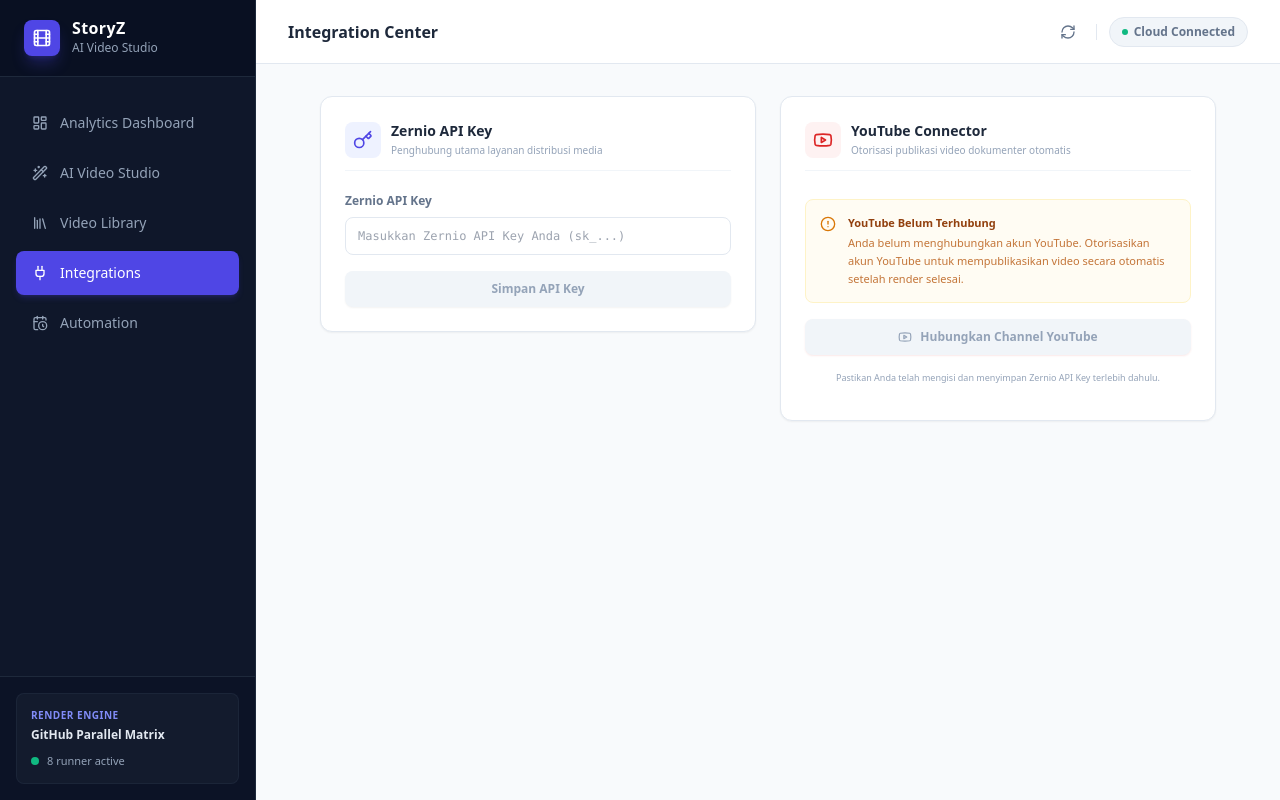
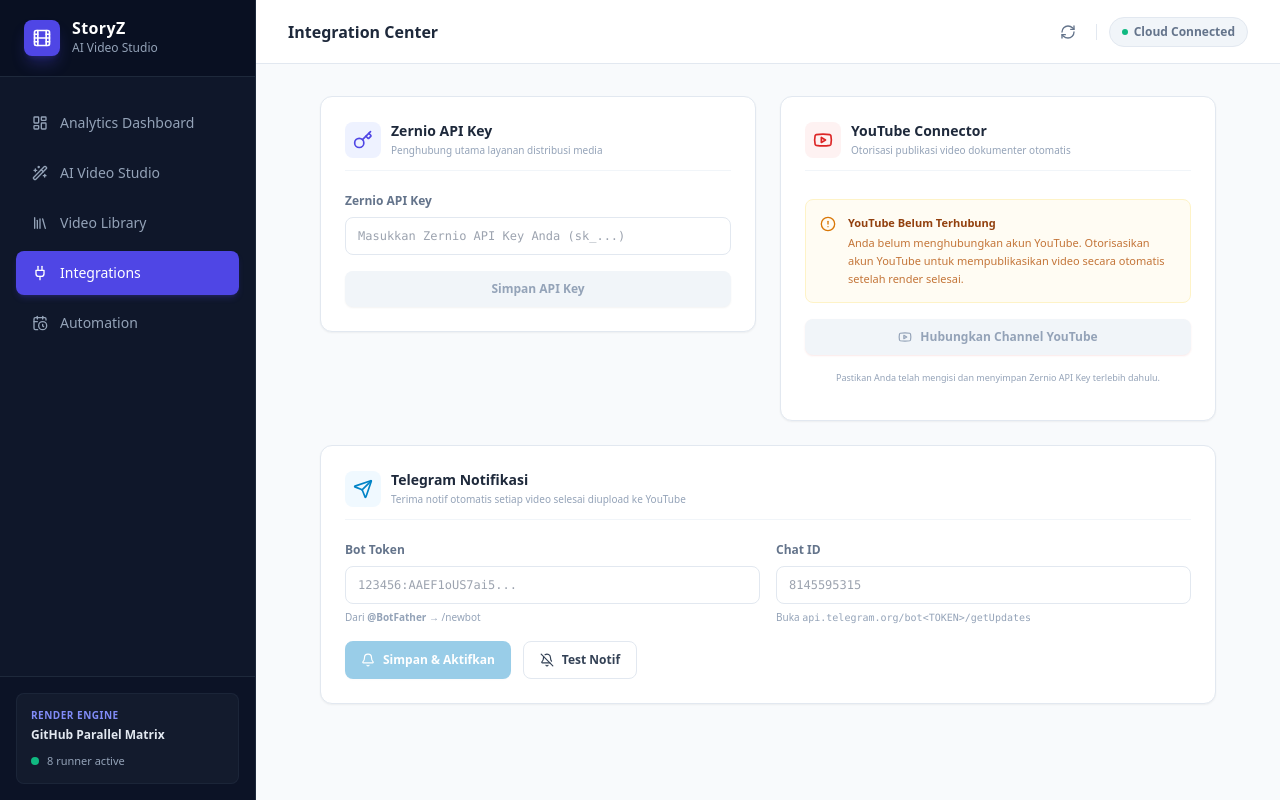
Before and after one commit to ezazee/vidz, a Next.js app: page /integrations in a window 1280 px wide. Built offline with nearby package versions, Linux system fonts and the light colour scheme; no server answers; the database is empty.

Commit message:
feat: add Telegram integration for notifications
- Implemented a new POST route to send notifications via Telegram.
- Created a function to send messages to Telegram, with fallback to database for bot token and chat ID.

```diff
--- /dev/null
+++ b/app/api/integrations/telegram/test/route.ts
@@ -0,0 +1,27 @@
+import { NextResponse } from 'next/server'
+import { getSql } from '@/lib/db/client'
+
+export async function POST() {
+  const sql = getSql()
+  const rows = await sql`SELECT key, value FROM integrations WHERE key IN ('telegram_bot_token', 'telegram_chat_id')`
+  const config: Record<string, string> = {}
+  for (const r of rows) config[r.key] = r.value
+
+  const token = config.telegram_bot_token || process.env.TELEGRAM_BOT_TOKEN
+  const chatId = config.telegram_chat_id || process.env.TELEGRAM_CHAT_ID
+
+  if (!token || !chatId) return NextResponse.json({ error: 'Telegram belum dikonfigurasi' }, { status: 400 })
+
+  const res = await fetch(`https://api.telegram.org/bot${token}/sendMessage`, {
+    method: 'POST',
+    headers: { 'Content-Type': 'application/json' },
+    body: JSON.stringify({
+      chat_id: chatId,
+      text: '✅ <b>StoryZ notifikasi aktif!</b>\n\nBot sudah terhubung. Kamu akan dapat notif otomatis setiap video selesai diupload ke YouTube. 🎬',
+      parse_mode: 'HTML',
+    }),
+  })
+
+  if (!res.ok) return NextResponse.json({ error: 'Gagal kirim notif ke Telegram' }, { status: 500 })
+  return NextResponse.json({ success: true })
+}
--- a/app/api/projects/[id]/publish/route.ts
+++ b/app/api/projects/[id]/publish/route.ts
@@ -1,5 +1,6 @@
 import { NextResponse } from 'next/server'
 import { getSql } from '@/lib/db/client'
+import { sendTelegram } from '@/lib/telegram'
 
 interface RouteContext {
   params: Promise<{ id: string }>
@@ -171,6 +172,14 @@
       UPDATE projects SET status = 'uploaded', updated_at = now() WHERE id = ${id}
     `
 
+    // Notif Telegram
+    const ytLink = youtubeUrl || `https://youtube.com/watch?v=${postId}`
+    await sendTelegram(
+      `✅ <b>Video berhasil diupload ke YouTube!</b>\n\n` +
+      `📹 <b>${project.seo_title || project.topic}</b>\n` +
+      `🔗 ${ytLink}`
+    )
+
     return NextResponse.json({
       success: true,
       postId,
--- a/app/api/render-jobs/[id]/route.ts
+++ b/app/api/render-jobs/[id]/route.ts
@@ -2,6 +2,7 @@
 import { z } from 'zod'
 import { env } from '@/lib/env'
 import { getSql } from '@/lib/db/client'
+import { sendTelegram } from '@/lib/telegram'
 
 const updateJobSchema = z.object({
   status: z.enum(['pending', 'processing', 'completed', 'failed']),
@@ -54,12 +55,15 @@
       WHERE id = ${projectId}
     `
 
+    let topic = 'Dokumenter'
+    let autoPublish = false
     try {
       // 1. Ambil detail proyek dan scene pertama
       const projectDetails = await sql`
         SELECT topic, auto_publish FROM projects WHERE id = ${projectId} LIMIT 1
       `
-      const topic = projectDetails[0]?.topic || 'Dokumenter'
+      topic = projectDetails[0]?.topic || 'Dokumenter'
+      autoPublish = !!projectDetails[0]?.auto_publish
 
       // 2. Ambil gambar scene pertama sebagai background thumbnail (paling relevan dengan topik)
       const firstScene = await sql`
@@ -169,6 +173,22 @@
     } catch (err) {
       console.error('Failed to generate thumbnail or publish:', err)
     }
+
+    // Auto-publish ke YouTube kalau diaktifkan
+    if (autoPublish) {
+      try {
+        const origin = process.env.API_BASE_URL || 'https://vidz-factory.vercel.app'
+        await fetch(`${origin}/api/projects/${projectId}/publish`, {
+          method: 'POST',
+          headers: { 'Content-Type': 'application/json', 'x-api-secret': process.env.API_SECRET || '' },
+          body: JSON.stringify({}),
+        })
+        console.log(`[AutoPublish] Triggered for project ${projectId}`)
+      } catch (pubErr) {
+        console.error('[AutoPublish] Failed:', pubErr)
+        await sendTelegram(`⚠️ <b>Auto-publish gagal</b>\n\nProyek: ${topic}\nCek log Vercel untuk detail.`)
+      }
+    }
   }
 
   return NextResponse.json({ render_job: rows[0] })
--- a/app/integrations/page.tsx
+++ b/app/integrations/page.tsx
@@ -10,7 +10,10 @@
   XCircle,
   Loader2,
   RefreshCw,
-  AlertCircle
+  AlertCircle,
+  Send,
+  Bell,
+  BellOff
 } from 'lucide-react'
 
 interface IntegrationStatus {
@@ -31,6 +34,13 @@
   const [zernioInputKey, setZernioInputKey] = useState('')
   const [savingKey, setSavingKey] = useState(false)
   const [connectingYoutube, setConnectingYoutube] = useState(false)
+
+  // Telegram
+  const [telegramToken, setTelegramToken] = useState('')
+  const [telegramChatId, setTelegramChatId] = useState('')
+  const [telegramConnected, setTelegramConnected] = useState(false)
+  const [savingTelegram, setSavingTelegram] = useState(false)
+  const [testingTelegram, setTestingTelegram] = useState(false)
 
   // Status/Notifications from URL parameters
   const [successMessage, setSuccessMessage] = useState<string | null>(null)
@@ -107,6 +117,36 @@
     } finally {
       setSavingKey(false)
     }
+  }
+
+  const handleSaveTelegram = async (e: React.FormEvent) => {
+    e.preventDefault()
+    if (!telegramToken.trim() || !telegramChatId.trim()) return
+    setSavingTelegram(true)
+    try {
+      const res = await fetch('/api/integrations', {
+        method: 'POST',
+        headers: { 'Content-Type': 'application/json' },
+        body: JSON.stringify({ telegram_bot_token: telegramToken, telegram_chat_id: telegramChatId }),
+      })
+      if (res.ok) {
+        setTelegramConnected(true)
+        setSuccessMessage('Telegram berhasil disimpan!')
+      } else {
+        setErrorMessage('Gagal menyimpan Telegram.')
+      }
+    } catch { setErrorMessage('Terjadi kesalahan koneksi.') }
+    finally { setSavingTelegram(false) }
+  }
+
+  const handleTestTelegram = async () => {
+    setTestingTelegram(true)
+    try {
+      const res = await fetch('/api/integrations/telegram/test', { method: 'POST' })
+      if (res.ok) setSuccessMessage('Notif test berhasil dikirim ke Telegram!')
+      else setErrorMessage('Gagal kirim notif. Cek token & chat ID.')
+    } catch { setErrorMessage('Terjadi kesalahan.') }
+    finally { setTestingTelegram(false) }
   }
 
   const handleConnectYoutube = async () => {
@@ -338,7 +378,67 @@
                     )}
                   </div>
                 </div>
+              {/* Telegram Card — full width */}
+              <div className="md:col-span-12">
+                <div className="bg-white border border-slate-200 rounded-xl p-6 shadow-sm space-y-4">
+                  <div className="flex items-center gap-2.5 pb-3 border-b border-slate-100">
+                    <div className="p-2 bg-sky-50 text-sky-600 rounded-lg">
+                      <Send className="size-5" />
+                    </div>
+                    <div className="flex-1">
+                      <h3 className="font-bold text-slate-800 text-sm">Telegram Notifikasi</h3>
+                      <p className="text-[10px] text-slate-400 mt-0.5">Terima notif otomatis setiap video selesai diupload ke YouTube</p>
+                    </div>
+                    {telegramConnected && <span className="text-[9px] bg-emerald-50 text-emerald-700 px-2 py-0.5 rounded-full font-bold border border-emerald-100 flex items-center gap-1"><Bell className="size-2.5" />AKTIF</span>}
+                  </div>
+
+                  <form onSubmit={handleSaveTelegram} className="grid grid-cols-1 md:grid-cols-2 gap-4">
+                    <div className="space-y-1.5">
+                      <label className="text-xs font-bold text-slate-500">Bot Token</label>
+                      <input
+                        type="password"
+                        placeholder="123456:AAEF1oUS7ai5..."
+                        value={telegramToken}
+                        onChange={e => setTelegramToken(e.target.value)}
+                        className="w-full text-xs px-3 py-2.5 rounded-lg border border-slate-200 outline-none focus:ring-2 focus:ring-sky-500/20 focus:border-sky-500 transition-all font-mono"
+                      />
+                      <p className="text-[10px] text-slate-400">Dari <span className="font-bold">@BotFather</span> → /newbot</p>
+                    </div>
+                    <div className="space-y-1.5">
+                      <label className="text-xs font-bold text-slate-500">Chat ID</label>
+                      <input
+                        type="text"
+                        placeholder="8145595315"
+                        value={telegramChatId}
+                        onChange={e => setTelegramChatId(e.target.value)}
+                        className="w-full text-xs px-3 py-2.5 rounded-lg border border-slate-200 outline-none focus:ring-2 focus:ring-sky-500/20 focus:border-sky-500 transition-all font-mono"
+                      />
+                      <p className="text-[10px] text-slate-400">Buka <span className="font-mono">api.telegram.org/bot&lt;TOKEN&gt;/getUpdates</span></p>
+                    </div>
+                    <div className="md:col-span-2 flex gap-3">
+                      <button
+                        type="submit"
+                        disabled={savingTelegram || !telegramToken.trim() || !telegramChatId.trim()}
+                        className="flex items-center gap-2 rounded-lg bg-sky-600 hover:bg-sky-700 text-white px-4 py-2.5 text-xs font-semibold disabled:opacity-40 transition-all shadow-sm"
+                      >
+                        {savingTelegram ? <Loader2 className="size-3.5 animate-spin" /> : <Bell className="size-3.5" />}
+                        Simpan & Aktifkan
+                      </button>
+                      <button
+                        type="button"
+                        onClick={handleTestTelegram}
+                        disabled={testingTelegram}
+                        className="flex items-center gap-2 rounded-lg border border-slate-200 bg-white hover:bg-slate-50 text-slate-700 px-4 py-2.5 text-xs font-semibold disabled:opacity-40 transition-all"
+                      >
+                        {testingTelegram ? <Loader2 className="size-3.5 animate-spin" /> : <BellOff className="size-3.5" />}
+                        Test Notif
+                      </button>
+                    </div>
+                  </form>
+                </div>
               </div>
+
+            </div>
             ) : (
               <div className="bg-white border border-slate-200 rounded-xl p-8 text-center text-slate-400 shadow-sm">
                 Gagal memuat status integrasi.
--- /dev/null
+++ b/lib/telegram.ts
@@ -0,0 +1,26 @@
+import { getSql } from '@/lib/db/client'
+
+export async function sendTelegram(message: string): Promise<void> {
+  let token = process.env.TELEGRAM_BOT_TOKEN
+  let chatId = process.env.TELEGRAM_CHAT_ID
+
+  // Fallback: ambil dari DB
+  if (!token || !chatId) {
+    try {
+      const sql = getSql()
+      const rows = await sql`SELECT key, value FROM integrations WHERE key IN ('telegram_bot_token', 'telegram_chat_id')`
+      for (const r of rows) {
+        if (r.key === 'telegram_bot_token') token = r.value
+        if (r.key === 'telegram_chat_id') chatId = r.value
+      }
+    } catch {}
+  }
+
+  if (!token || !chatId) return
+
+  await fetch(`https://api.telegram.org/bot${token}/sendMessage`, {
+    method: 'POST',
+    headers: { 'Content-Type': 'application/json' },
+    body: JSON.stringify({ chat_id: chatId, text: message, parse_mode: 'HTML' }),
+  }).catch(() => {})
+}
```
Also changed, not shown: app/api/integrations/route.ts (+11 -11 lines), 1 other file (tests, documents, lock files or other folders).
